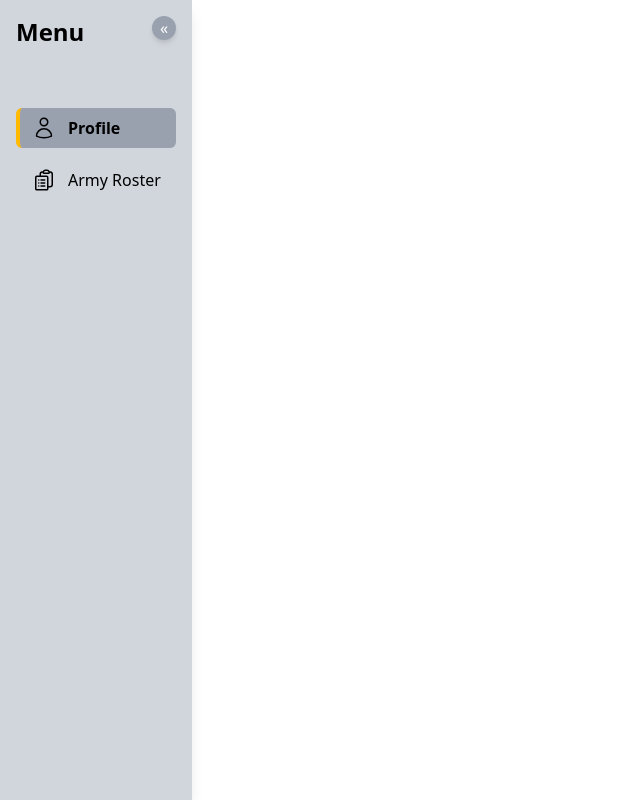
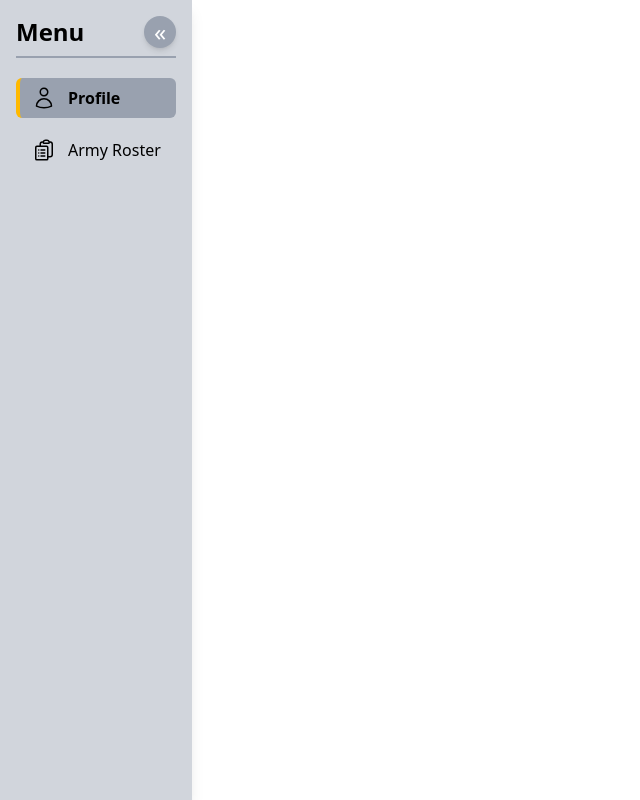
Before and after one commit to GlassesMan-031/WH40KDB, a Vue app in the folder frontend/: page /profile in a window 1280 px wide. Shown: the whole page, without its empty margins (0-640 px from the left). Built offline with nearby package versions, Linux system fonts and the light colour scheme.

Commit message:
more style changes

```diff
--- a/frontend/src/components/SideBar.vue
+++ b/frontend/src/components/SideBar.vue
@@ -24,12 +24,12 @@ function toggleSidebar() {
   >
     <button
       @click="toggleSidebar"
-      class="absolute top-4 right-4 bg-gray-400 hover:bg-gray-500 text-white rounded-full p-1 shadow-md transition-all duration-200 w-6 h-6 flex items-center justify-center"
+      class="absolute top-4 right-4 bg-gray-400 hover:bg-gray-500 text-white rounded-full p-1 shadow-md transition-all duration-200 size-8 flex items-center justify-center text-2xl text-center"
     >
       <span v-if="!isSidebarCollapsed">«</span>
       <span v-else>»</span>
     </button>
-    <div class="mb-10 h-8">
+    <div class="pb-10 h-8 border-b-2 border-gray-400">
       <h2
         v-if="!isSidebarCollapsed"
         class="text-2xl font-semibold mb-0 transition-opacity duration-300"
```
